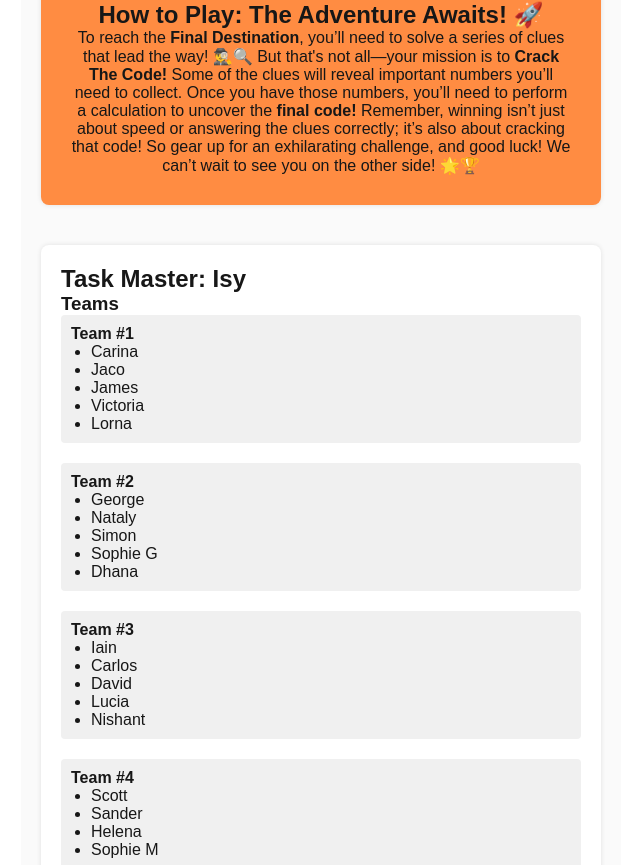
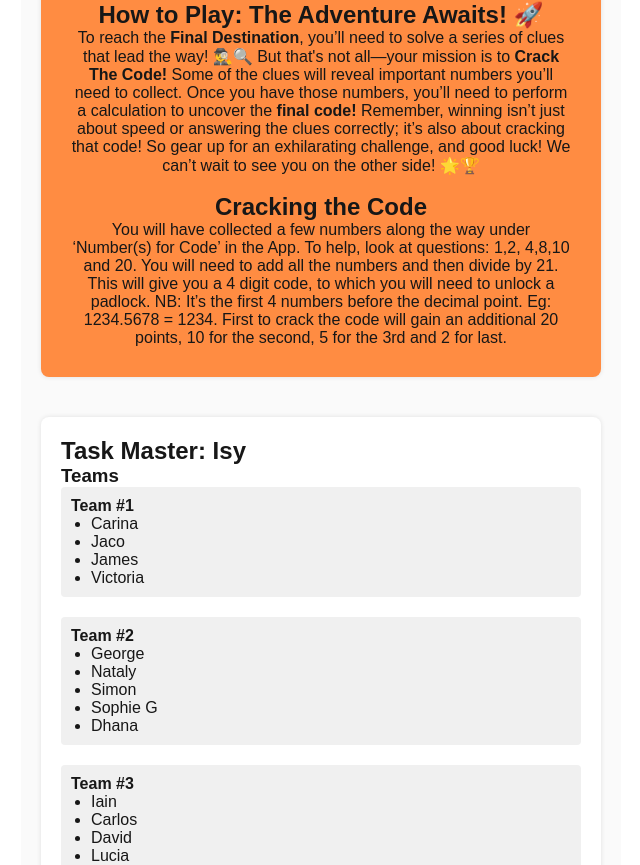
Before and after one commit to frmuller41182/treasurehuntexample, a Next.js app: page / in a window 1280 px wide. Shown: the part 752-1617 px from the top of the page, without its empty margins (319-959 px from the left). Built offline with nearby package versions, Linux system fonts and the light colour scheme.

Commit message:
Update page.jsx

```diff
--- a/app/page.jsx
+++ b/app/page.jsx
@@ -203,6 +203,17 @@ export default function Home() {
             exhilarating challenge, and good luck! We can’t wait to see you on
             the other side! 🌟🏆
           </p>
+          <br></br>
+          <h2>Cracking the Code</h2>
+          <p>
+            You will have collected a few numbers along the way under ‘Number(s)
+            for Code’ in the App. To help, look at questions: 1,2, 4,8,10 and
+            20. You will need to add all the numbers and then divide by 21. This
+            will give you a 4 digit code, to which you will need to unlock a
+            padlock. NB: It’s the first 4 numbers before the decimal point. Eg:
+            1234.5678 = 1234. First to crack the code will gain an additional 20
+            points, 10 for the second, 5 for the 3rd and 2 for last.
+          </p>
         </section>
 
         <section className="section">
@@ -216,7 +227,6 @@ export default function Home() {
                 <li>Jaco</li>
                 <li>James</li>
                 <li>Victoria</li>
-                <li>Lorna</li>
               </ul>
             </div>
             <div className="team">
@@ -244,7 +254,7 @@ export default function Home() {
               <ul>
                 <li>Scott</li>
                 <li>Sander</li>
-                <li>Helena</li>
+                <li>Lorna</li>
                 <li>Sophie M</li>
               </ul>
             </div>
@@ -268,7 +278,7 @@ export default function Home() {
                 className="input"
                 style={{ backgroundColor: "#ffffff", color: "#000000" }}
               />
-              {[1, 2, 4, 5, 8, 10, 20].includes(task.id) && (
+              {[1, 2, 4, 8, 10, 20].includes(task.id) && (
                 <div className="clue-box">
                   <label>Number for Code</label>
                   <input
@@ -289,6 +299,21 @@ export default function Home() {
               </button>
             </div>
           ))}
+        </section>
+        <section className="section">
+          <p>So Treasure Hunters, your final destination ends with:</p>
+          <br></br>
+          <h2>Cracking the Code!</h2>
+          <br></br>
+          <p>
+            You will have collected a few numbers along the way under ‘Number(s)
+            for Code’ in the App. To help, look at questions: 1,2, 4,8,10 and
+            20. You will need to add all the numbers and then divide by 21. This
+            will give you a 4 digit code, to which you will need to unlock a
+            padlock. NB: It’s the first 4 numbers before the decimal point. Eg:
+            1234.5678 = 1234. First to crack the code will gain an additional 20
+            points, 10 for the second, 5 for the 3rd and 2 for last.
+          </p>
         </section>
 
         <section className="section">
```
